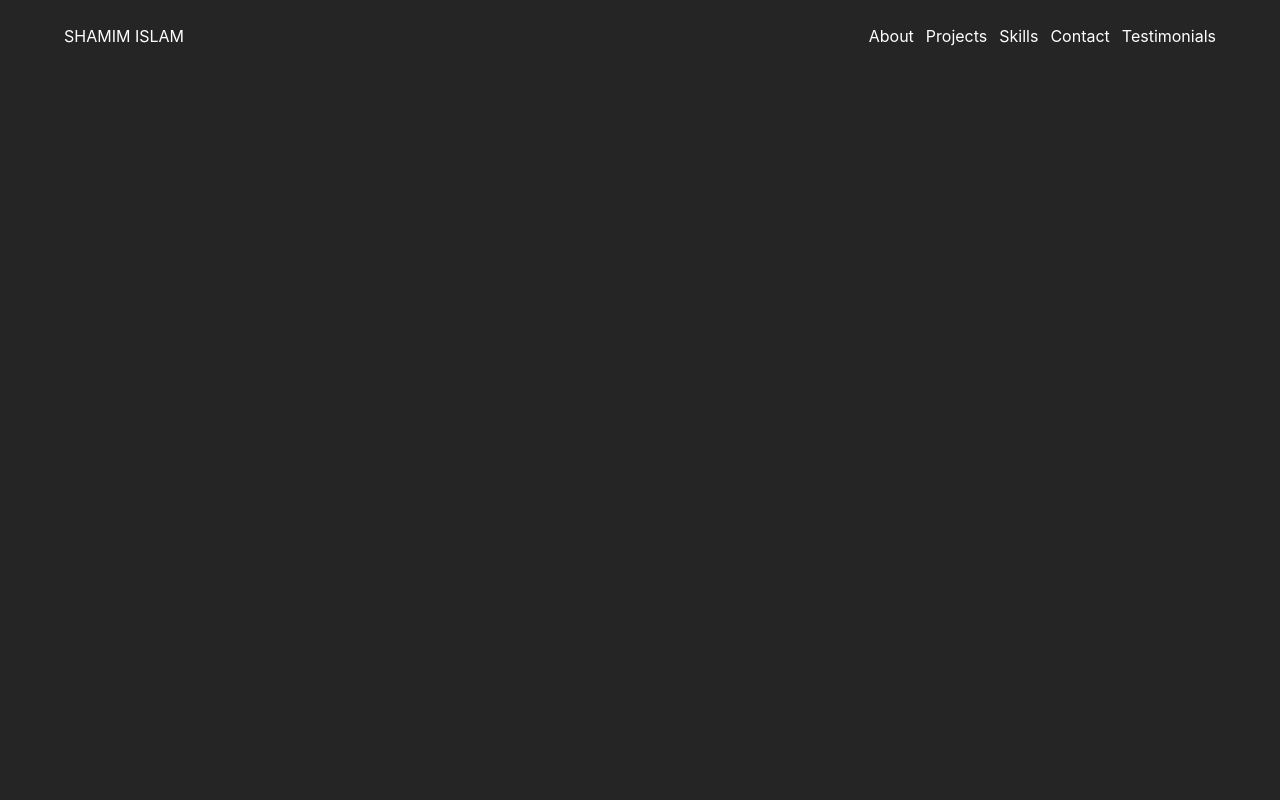
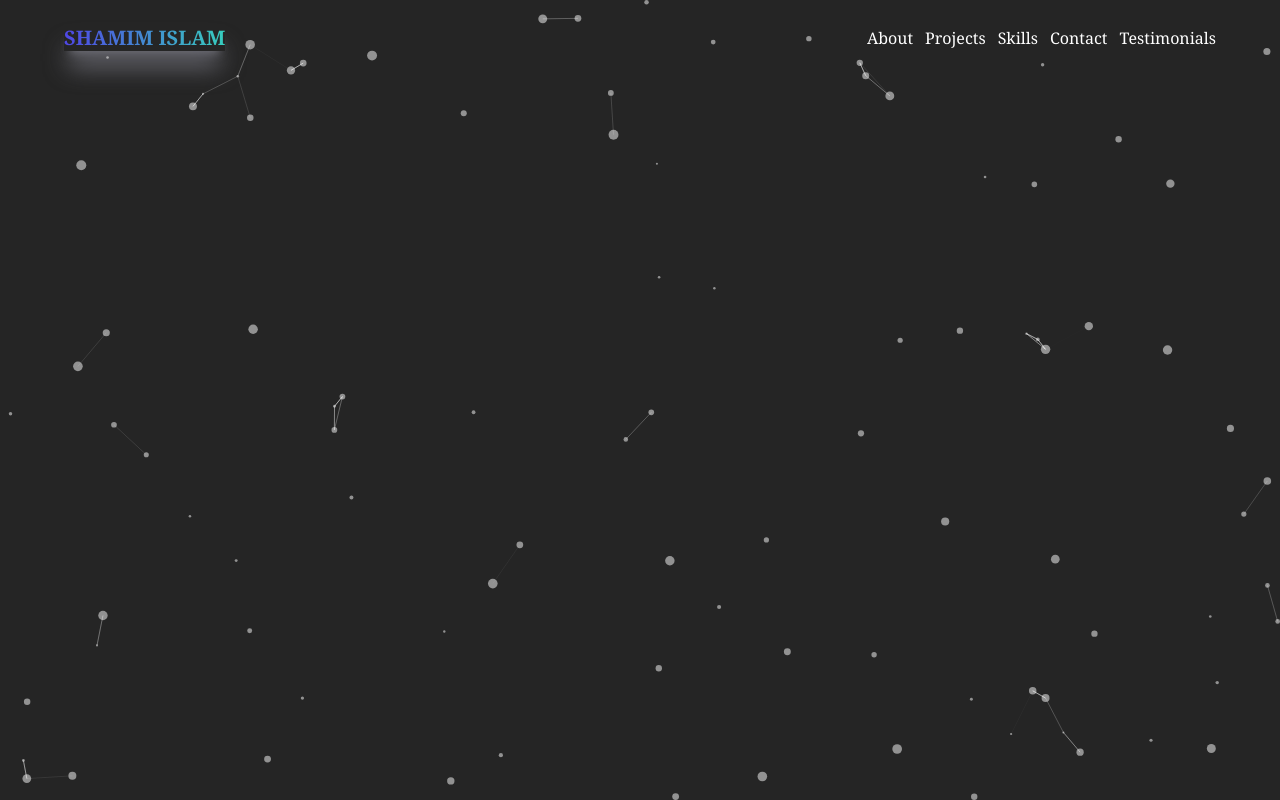
Before and after one commit to CodeWithShamim/portfolio, a React (Create React App) app: page / in a window 1280 px wide. Built offline with nearby package versions, Linux system fonts and the light colour scheme.

Commit message:
particles added in home page

```diff
--- a/package.json
+++ b/package.json
@@ -12,6 +12,7 @@
     "react-router-dom": "^6.3.0",
     "react-scripts": "5.0.1",
     "react-tsparticles": "^2.0.6",
+    "tsparticles": "^2.0.6",
     "web-vitals": "^2.1.4"
   },
   "scripts": {
--- a/src/App.css
+++ b/src/App.css
@@ -1,3 +1,7 @@
 .App {
     text-align: center;
 }
+
+#tsparticles {
+    height: 400px;
+}
--- a/src/App.js
+++ b/src/App.js
@@ -3,7 +3,7 @@ import Home from "./pages/Home/Home";
 
 function App() {
   return (
-    <div className="App text-secondary">
+    <div className="App text-secondary font-serif">
       <Home />
     </div>
   );
--- a/src/pages/Home/Navbar.js
+++ b/src/pages/Home/Navbar.js
@@ -1,12 +1,16 @@
 import React from "react";
 import { Link } from "react-router-dom";
+import ParticlesContainer from "./ParticlesContainer";
 
 const Navbar = () => {
   return (
-    <nav className="w-full flex items-center justify-between px-16 py-6">
     <div>
-        <h1 className="">
-          <Link to="/">SHAMIM ISLAM</Link>
+      <nav className="w-full flex items-center justify-between px-16 py-6 z-50">
+        <div>
+          <h1 className="font-bold text-xl text-transparent bg-clip-text bg-gradient-to-r from-indigo-600 to-accent ">
+            <Link to="/" className="shadow-zinc-500 shadow-xl">
+              SHAMIM ISLAM
+            </Link>
           </h1>
         </div>
 
@@ -28,6 +32,8 @@ const Navbar = () => {
           </h1>
         </div>
       </nav>
+      <ParticlesContainer></ParticlesContainer>
+    </div>
   );
 };
 
--- /dev/null
+++ b/src/pages/Home/ParticlesContainer.js
@@ -0,0 +1,95 @@
+import React from "react";
+import Particles from "react-tsparticles";
+import { loadFull } from "tsparticles";
+
+const ParticlesContainer = () => {
+  const particlesInit = async (main) => {
+    console.log(main);
+
+    // you can initialize the tsParticles instance (main) here, adding custom shapes or presets
+    // this loads the tsparticles package bundle, it's the easiest method for getting everything ready
+    // starting from v2 you can add only the features you need reducing the bundle size
+    await loadFull(main);
+  };
+
+  const particlesLoaded = (container) => {
+    console.log(container);
+  };
+  return (
+    <Particles
+      id="tsparticles"
+      init={particlesInit}
+      loaded={particlesLoaded}
+      options={{
+        fullScreen: true,
+        fpsLimit: 220,
+        interactivity: {
+          events: {
+            onClick: {
+              enable: true,
+              mode: "push",
+            },
+            onHover: {
+              enable: true,
+              mode: "repulse",
+            },
+            resize: true,
+          },
+          modes: {
+            push: {
+              quantity: 8,
+            },
+            repulse: {
+              distance: 200,
+              duration: 0.4,
+            },
+          },
+        },
+        particles: {
+          color: {
+            value: "#ffffff",
+          },
+          links: {
+            color: "#ffffff",
+            distance: 50,
+            enable: true,
+            opacity: 0.5,
+            width: 1,
+          },
+          collisions: {
+            enable: true,
+          },
+          move: {
+            direction: "none",
+            enable: true,
+            outModes: {
+              default: "bounce",
+            },
+            random: false,
+            speed: 4,
+            straight: false,
+          },
+          number: {
+            density: {
+              enable: true,
+              area: 800,
+            },
+            value: 80,
+          },
+          opacity: {
+            value: 0.5,
+          },
+          shape: {
+            type: "circle",
+          },
+          size: {
+            value: { min: 1, max: 5 },
+          },
+        },
+        detectRetina: true,
+      }}
+    />
+  );
+};
+
+export default ParticlesContainer;
```
Also changed, not shown: 1 other file (tests, documents, lock files or other folders). Lines whose indentation alone changed are shown as unchanged.
